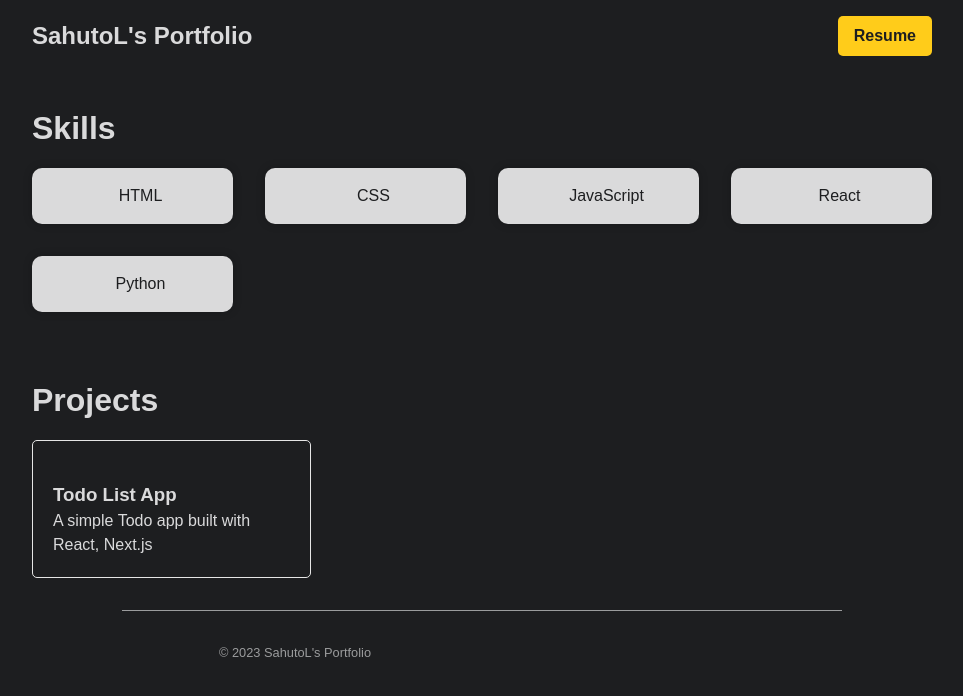
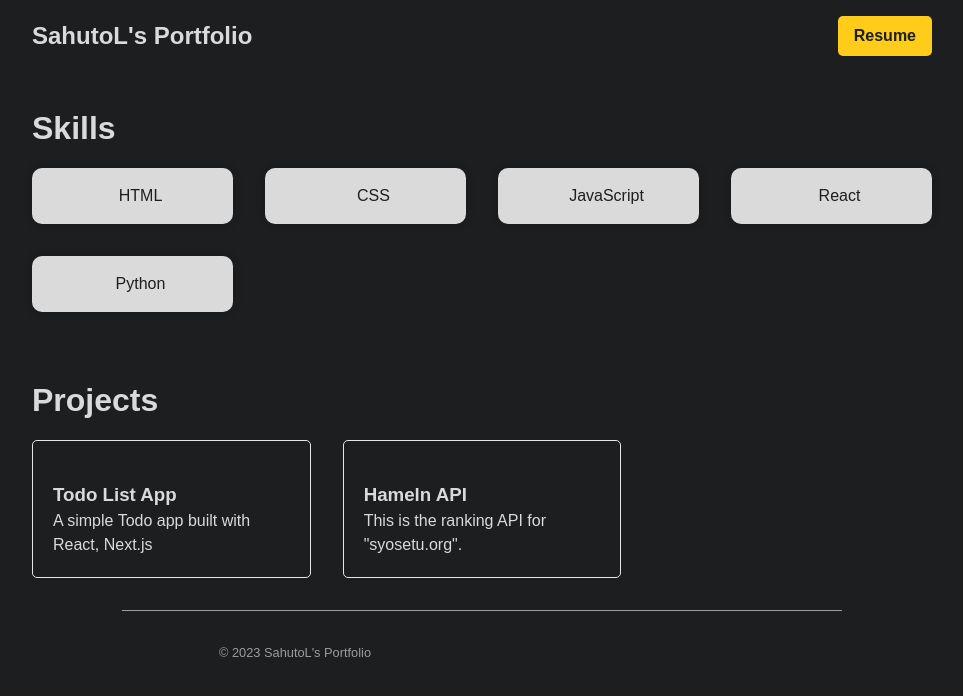
Before and after one commit to SahutoL/portfolio, a Next.js app: page / in a window 1280 px wide. Shown: the top 696 px of the page, without its empty margins (158-1121 px from the left). Built offline with nearby package versions, Linux system fonts and the light colour scheme.

Commit message:
Update data.js

```diff
--- a/src/components/data.js
+++ b/src/components/data.js
@@ -6,12 +6,13 @@ export const projectData = [
         'A simple Todo app built with React, Next.js',
       gitHubLink: 'https://github.com/SahutoL/nextjs-todo',
       siteUrl: 'https://nextjs-todo-virid.vercel.app/'
-    },/*
+    },
     {
       id: 2,
-      title: 'Books Library App',
+      title: 'Hameln API',
       description:
-        'A simple Book Library App built with JavaScript. It helps readers have a good list of books they are either currently reading or have finished reading.',
-      gitHubLink: 'https://github.com/olawanlejoel/Book-Library',
-    }, */
+        'This is the ranking API for "syosetu.org".',
+      gitHubLink: 'https://github.com/SahutoL/hameln-api',
+      siteUrl: 'https://hameln-api.onrender.com/docs/'
+    },
   ];
```
